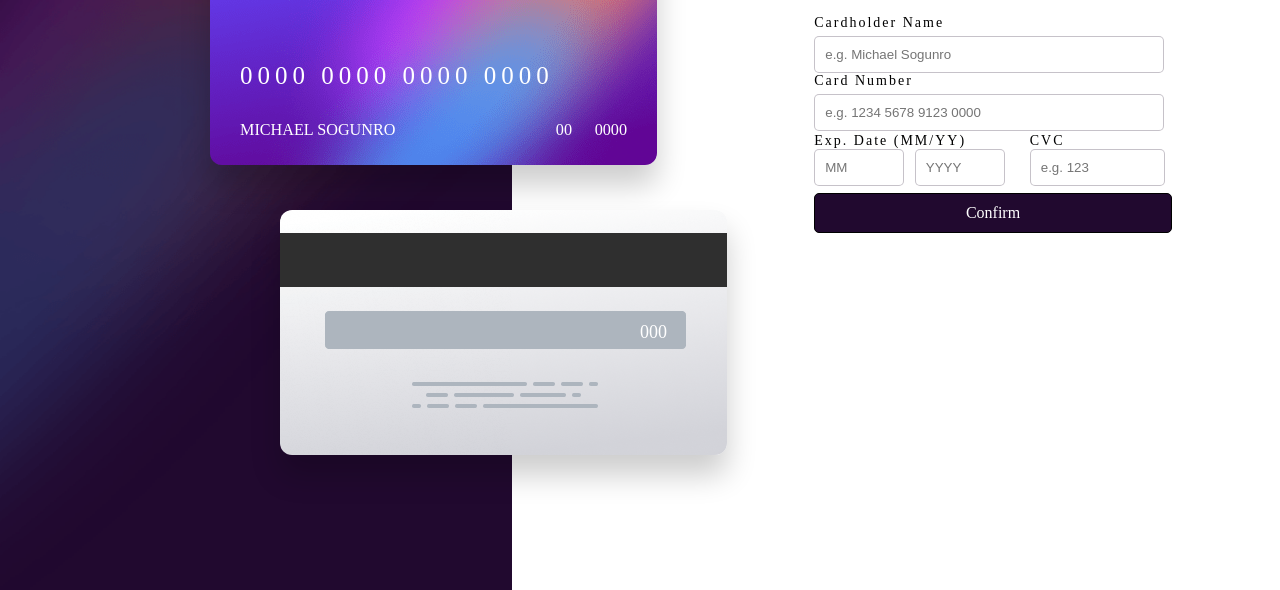
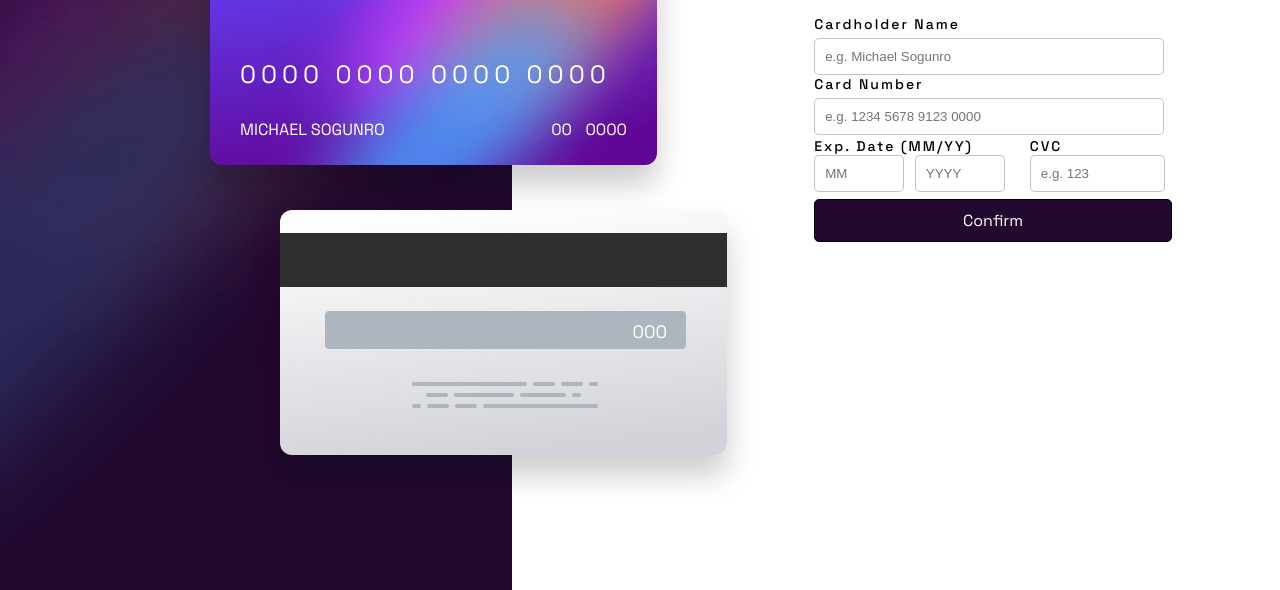
Before and after one commit to Michael8026/Demo_CardWebsite, a plain HTML site: page index.html in a window 1280 px wide. Shown: the part 210-800 px from the top of the page. Drawn offline with Linux system fonts and the light colour scheme.

Commit message:
Update styles.css

```diff
--- a/css/styles.css
+++ b/css/styles.css
@@ -14,7 +14,7 @@
      position: relative;
      display: flex;
      align-items: center;
-
+     font-family: 'Space Grotesk', sans-serif;
      font-size: 18px;
  }
 
```
